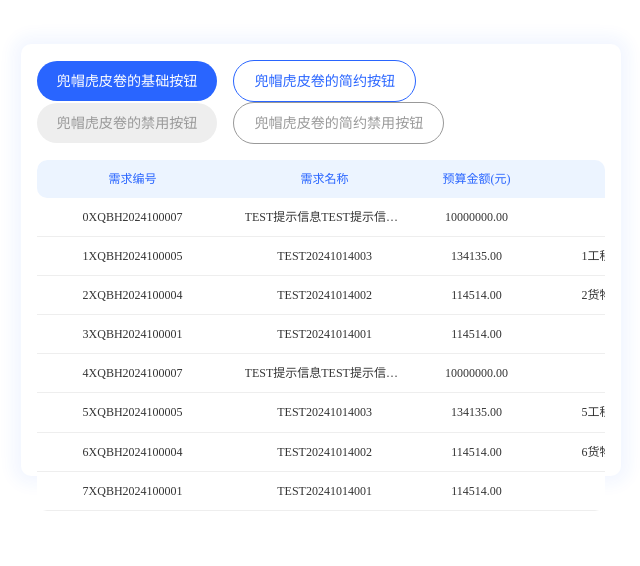
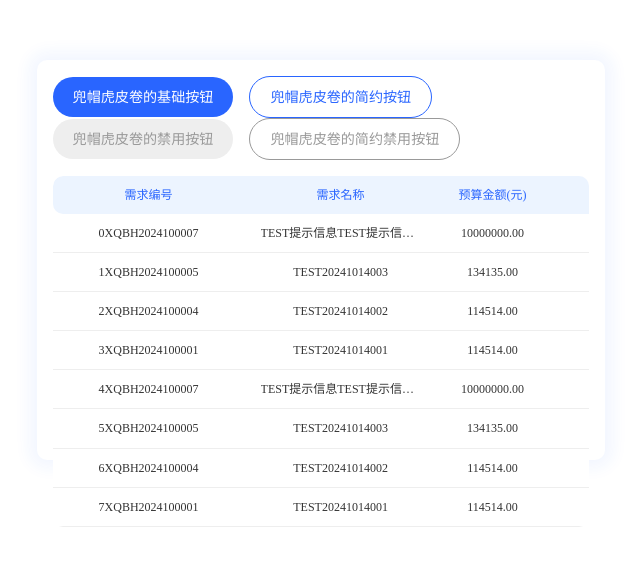
Before and after one commit to DMHPJ/DMHPJ-UI, a Vue app: page / in a window 1280 px wide. Shown: the part 148-714 px from the top of the page, without its empty margins (319-959 px from the left). Built offline with nearby package versions, Linux system fonts and the light colour scheme.

Commit message:
卡片组件优化

```diff
--- a/src/components/card/index.scss
+++ b/src/components/card/index.scss
@@ -4,8 +4,21 @@
 	width: var(--dm-card-width, auto);
 	height: var(--dm-card-height, auto);
 	background-color: var(--dm-card-background-color, $dm-background-color-default);
-	padding: 1rem;
 	border-radius: 0.63rem;
+
+	& .dm-card-header{
+		margin-inline: var(--dm-card-header-margin, 1rem);
+		padding-block: var(--dm-card-header-padding, 1rem);
+		border-bottom: 0.06rem solid var(--dm-card-header-border-color, $dm-dividing-line-color);
+		color: var(--dm-card-header-text-color, $dm-primary-text-color);
+		font-size: var(--dm-card-header-font-size, 1rem);
+    font-weight: var(--dm-card-header-font-weight, 500);
+    line-height: var(--dm-card-header-line-height, 1.17rem);
+	}
+
+	& .dm-card-body{
+		padding: var(--dm-card-body-padding, 1rem);
+	}
 }
 
 .dm-card-shadow{
--- a/src/components/card/index.vue
+++ b/src/components/card/index.vue
@@ -2,7 +2,14 @@
 	<div
 		:class="['dm-card', shadow && 'dm-card-shadow']"
 		:style="{ '--dm-card-width': calcWidth, '--dm-card-height': calcHeight }">
-		<slot></slot>
+		<div class="dm-card-header" v-if="title || $slots.title">
+			<slot name="header">
+				<div>{{ title }}</div>
+			</slot>
+		</div>
+		<div class="dm-card-body">
+			<slot></slot>
+		</div>
 	</div>
 </template>
 <script lang="ts">
```
